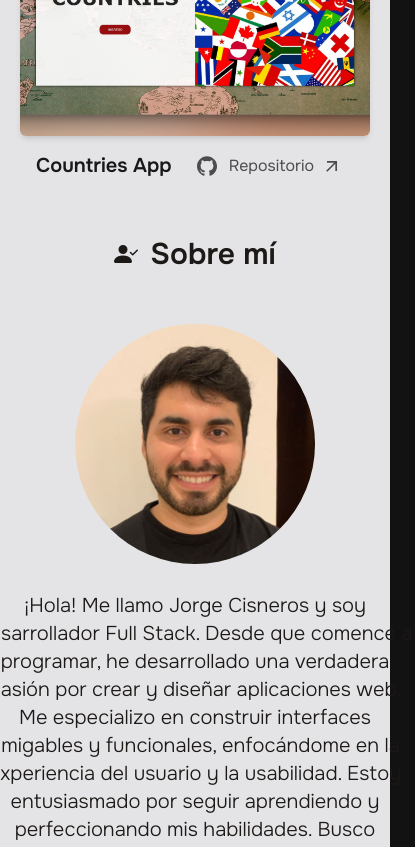
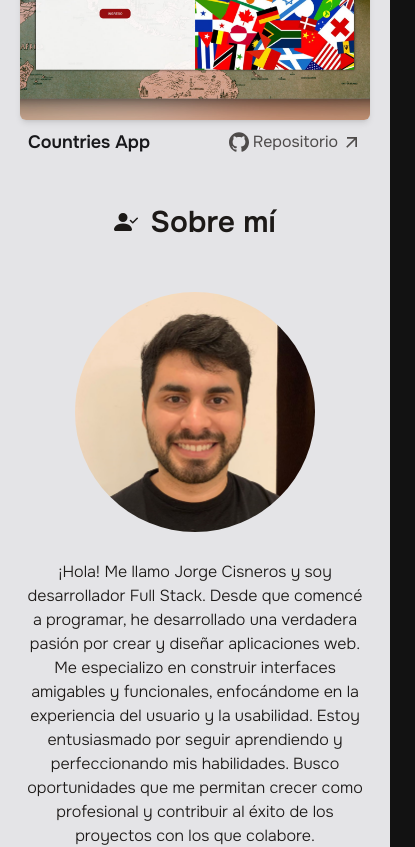
Before and after one commit to Jdcisneros/Portfolio, a React (Vite) app: page / in a window 390 px wide. Shown: the part 1240-2087 px from the top of the page, 415 px wide, since content can reach past the window. Built offline with nearby package versions, Linux system fonts and the light colour scheme; what tailwindcss-animated would draw is missing.

Commit message:
correccion

```diff
--- a/src/components/carousel.jsx
+++ /dev/null
@@ -1,27 +0,0 @@
-/* eslint-disable react/prop-types */
-import { useState } from "react";
-import { MdNavigateNext } from "react-icons/md";
-import { GrFormPrevious } from "react-icons/gr";
-
-export default function Carousel({ children: PROYECTOS }) {
-    const [curr, setCurr] = useState(0);
-
-    const prev = () => setCurr((curr) => (curr === 0 ? PROYECTOS.length - 1 : curr - 1));
-    const next = () => setCurr((curr) => (curr === PROYECTOS.length - 1 ? 0 : curr + 1));
-
-    return (
-        <div className="relative overflow-hidden">
-            <div className="flex transition-transform duration-300" style={{ transform: `translateX(-${curr * 100}%)` }}>
-                {PROYECTOS}
-            </div>
-            <div className="absolute inset-0 flex items-center justify-between p-2">
-                <button onClick={prev} className="p-2 rounded-full shadow bg-white/20 text-gray-800 hover:bg-white">
-                    <p className="text-2xl text-stone-900 font-bold"><GrFormPrevious /></p>
-                </button>
-                <button onClick={next} className="p-2 rounded-full shadow bg-white/20 text-gray-800 hover:bg-white">
-                    <p className="text-2xl text-stone-900 font-bold"><MdNavigateNext /></p>
-                </button>
-            </div>
-        </div>
-    );
-}
--- a/src/components/projectos.jsx
+++ b/src/components/projectos.jsx
@@ -92,10 +92,10 @@ function Projectos() {
           <div className="absolute top-0 left-0 flex items-center lg:w-fit justify-center lg:h-96 h-72 bg-black bg-opacity-90 opacity-0 group-hover:opacity-100 transition-opacity duration-300  text-orange-200 text-center rounded-md">
             <div className="">
               <h3 className="text-lg lg:text-2xl text-orange-500 font-semibold mt-2">{title}</h3>
-              <p className="mb-4 p-5">{description}</p>
+              <p className="mb-3 lg:mb-4 p-3 lg:p-5 text-sm">{description}</p>
               <ul className="flex gap-x-2 flex-row mb-2 flex-wrap justify-center">
                 {tags.map((tag, index) => (
-                  <li key={index} className="flex items-center gap-x-2 rounded-full text-xs bg-stone-800 text-orange-200 py-1 px-2 mb-2">
+                  <li key={index} className="flex items-center gap-x-1 lg:gap-x2 rounded-full text-xs bg-stone-800 text-orange-200 py-1 px-2 mb-2">
                     <span className="flex items-center">{tag.icon}</span>
                     <span>{tag.name}</span>
                   </li>
@@ -103,20 +103,20 @@ function Projectos() {
               </ul>
             </div>
           </div>
-          <div className=" flex justify-between p-4 w-full items-center dark:text-orange-200 text-zinc-900">
+          <div className=" flex justify-between lg:p-4 p-2 w-full items-center dark:text-orange-200 text-zinc-900">
             <div>
-            <h2 className="text-xl font-semibold">{title}</h2>
+            <h2 className="text-lg lg:text-xl font-semibold">{title}</h2>
             </div>
             <div className="">
             <a
-          className="flex justify-center items-center dark:text-orange-200 text-stone-800  opacity-80 dark:hover:text-orange-500  hover:text-orange-500 hover:scale-110 transition duration-500 px-3  lg:my-3"
+          className="flex justify-center items-center dark:text-orange-200 text-stone-800  opacity-80 dark:hover:text-orange-500  hover:text-orange-500 hover:scale-110 transition duration-500 lg:px-3  lg:my-3"
           href={github}
           title="GitHub"
           target="_blank"
         >
-          <ImGithub className="size-5 lg:size-5 mr-3" />
+          <ImGithub className="size-5 lg:size-5 mr-1 lg:mr-3" />
           <p>Repositorio</p>
-          <MdOutlineArrowOutward className="ml-2 size-5 lg:size-5" />
+          <MdOutlineArrowOutward className="ml-1 lg:ml-2 size-5 lg:size-5" />
         </a>
             </div>
 
--- a/src/views/about.jsx
+++ b/src/views/about.jsx
@@ -4,7 +4,7 @@ function About() {
   return (
     <div className="flex  flex-col mb-10 p-5 items-center">
       <img src={image} alt="ProfileImage" className="rounded-full object-cover p-2 lg:w-72 w-64 h-64 lg:h-72 transition duration-300" />
-      <p className=" m-5 text-pretty text-center text-stone-900 dark:text-orange-200 w-[440px] lg:w-[840px] text-xl font-light">
+      <p className=" m-5 text-pretty text-center text-stone-900 dark:text-orange-200 w-[340px] lg:w-[840px] text-l lg:text-xl font-light">
         ¡Hola! Me llamo Jorge Cisneros y soy desarrollador Full Stack. Desde que
         comencé a programar, he desarrollado una verdadera pasión por crear y
         diseñar aplicaciones web. Me especializo en construir interfaces
```
